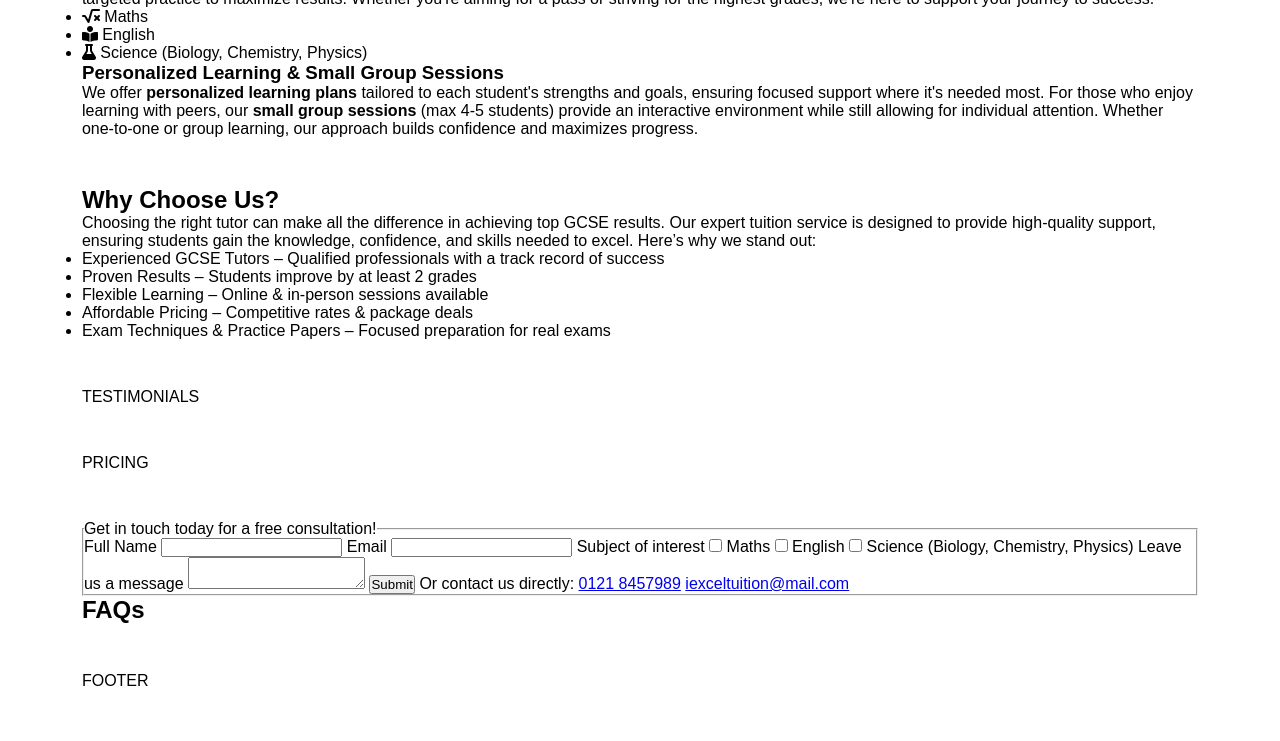
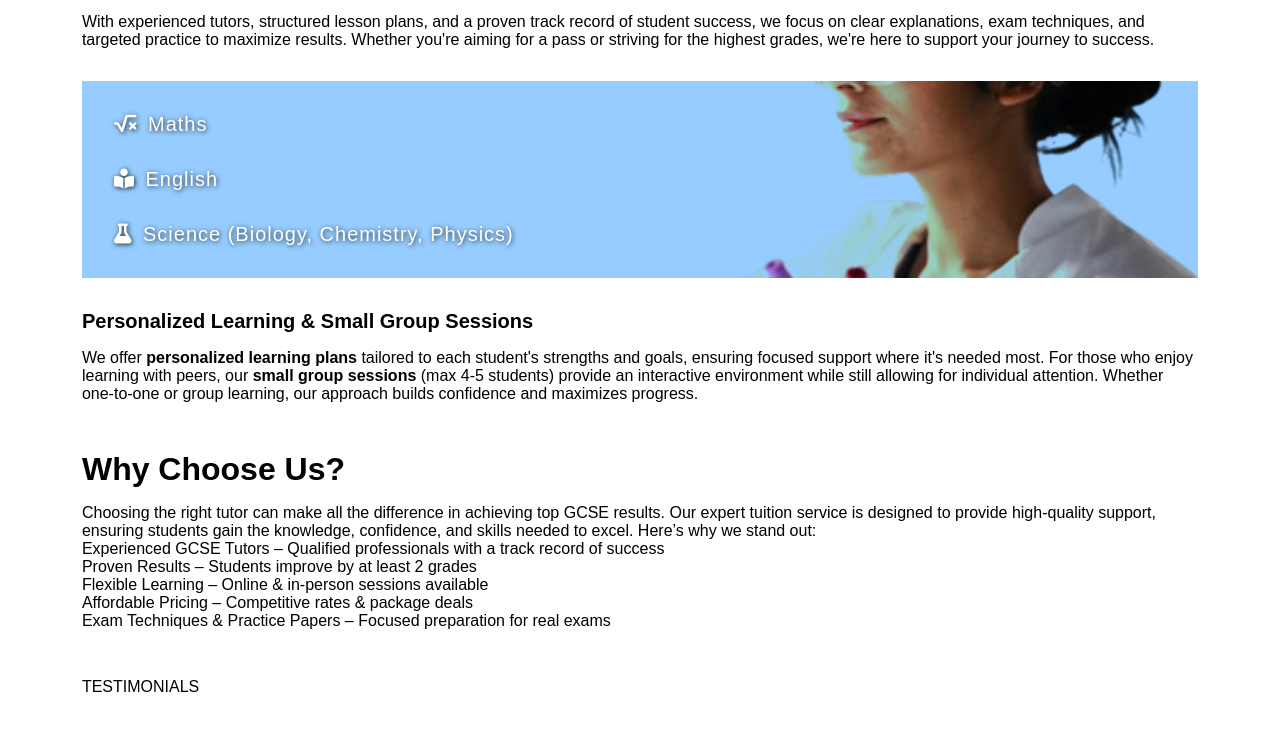
Before and after one commit to jakesamuels/iExcel-Tuition, a plain HTML site: page index.html in a window 1280 px wide. Shown: the part 665-1406 px from the top of the page. Before the commit the page ends 1355 px from the top, so only its background shows below. Drawn offline with Linux system fonts and the light colour scheme.

Commit message:
Style about us ul

```diff
--- a/styles.css
+++ b/styles.css
@@ -17,6 +17,29 @@ main {
   margin: 0 auto;
 }
 
+/* =========
+ GLOBAL STYLES
+ ========== */
+
+/* ===== TYPOGRAPHY ===== */
+h1 {
+  font-size: 28px;
+  line-height: 2rem;
+  margin-bottom: 2rem;
+  text-shadow: 1px 1px 5px rgba(0, 0, 0, 0.8);
+}
+
+h2 {
+  font-size: 2rem;
+  margin-bottom: 1rem;
+}
+
+h3 {
+  font-size: 1.25rem;
+  margin-bottom: 1rem;
+}
+
+/* ===== LAYOUT ===== */
 section {
   margin-bottom: 3rem;
 }
@@ -24,6 +47,10 @@ section {
 img {
   display: block;
   width: 100%;
+}
+
+ul {
+  list-style-type: none;
 }
 
 /* ==========
@@ -66,7 +93,6 @@ ul.mobile-nav {
   gap: 1rem;
   background-color: #fff;
   font-size: 1.125rem;
-  list-style: none;
   border-radius: 0.25rem;
   padding: 1rem;
   width: 200px;
@@ -96,13 +122,6 @@ ul.mobile-nav li a {
   margin-top: -20px;
 }
 
-h1 {
-  font-size: 28px;
-  line-height: 2rem;
-  margin-bottom: 2rem;
-  text-shadow: 1px 1px 5px rgba(0, 0, 0, 0.8);
-}
-
 .hero__text-content p {
   margin-bottom: 1rem;
   line-height: 1.25rem;
@@ -127,4 +146,43 @@ h1 {
   color: #fff;
   text-decoration: none;
   border: 2px solid #fff;
+  box-shadow: 1px 1px 5px rgba(0, 0, 0, 0.8);
 }
+
+/* ==========
+ ABOUT SECTION
+ ========== */
+
+section#about p {
+  margin-bottom: 1rem;
+}
+
+section#about p:last-of-type {
+  margin-bottom: 0;
+}
+
+ul.about__subjects-list {
+  display: flex;
+  flex-direction: column;
+  gap: 2rem;
+  background-color: #96ccff;
+  padding: 2rem;
+  background-image: url("./images/scientist.png");
+  background-size: cover;
+  background-position: center;
+  background-blend-mode: darken, luminosity;
+  margin: 2rem 0;
+}
+
+ul.about__subjects-list li {
+  color: #fff;
+  font-size: 20px;
+  text-shadow: 1px 1px 5px rgba(0, 0, 0, 0.8);
+  letter-spacing: 1px;
+  /* font-weight: bold; */
+}
+
+ul.about__subjects-list li i {
+  display: inline-block;
+  margin-right: 0.25rem;
+}
```
